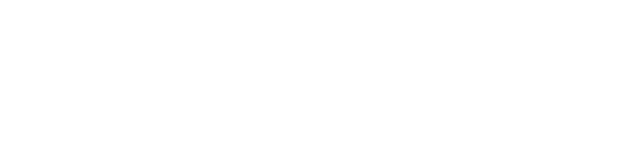
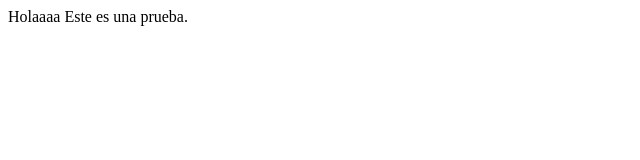
Before and after one commit to maurycamilo/test, a plain HTML site: page index.html in a window 1280 px wide. Shown: the whole page, without its empty margins (0-640 px from the left). Drawn offline with Linux system fonts and the light colour scheme.

Commit message:
cambios agregamos texto

```diff
--- a/index.html
+++ b/index.html
@@ -3,9 +3,9 @@
 <head>
     <meta charset="UTF-8">
     <meta name="viewport" content="width=device-width, initial-scale=1.0">
-    <title>Document</title>
+    <title>Prueba GIT</title>
 </head>
 <body>
-
+    Holaaaa Este es una prueba.
 </body>
 </html>
```
